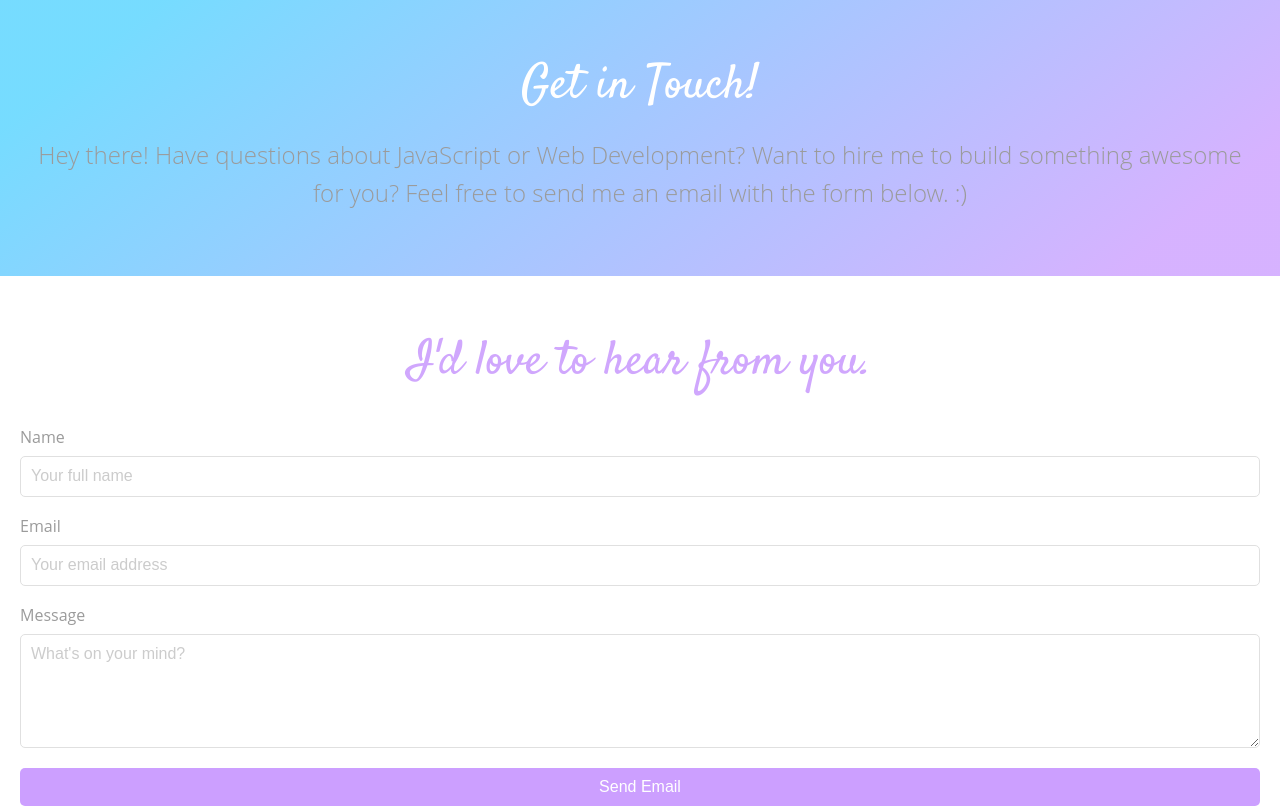
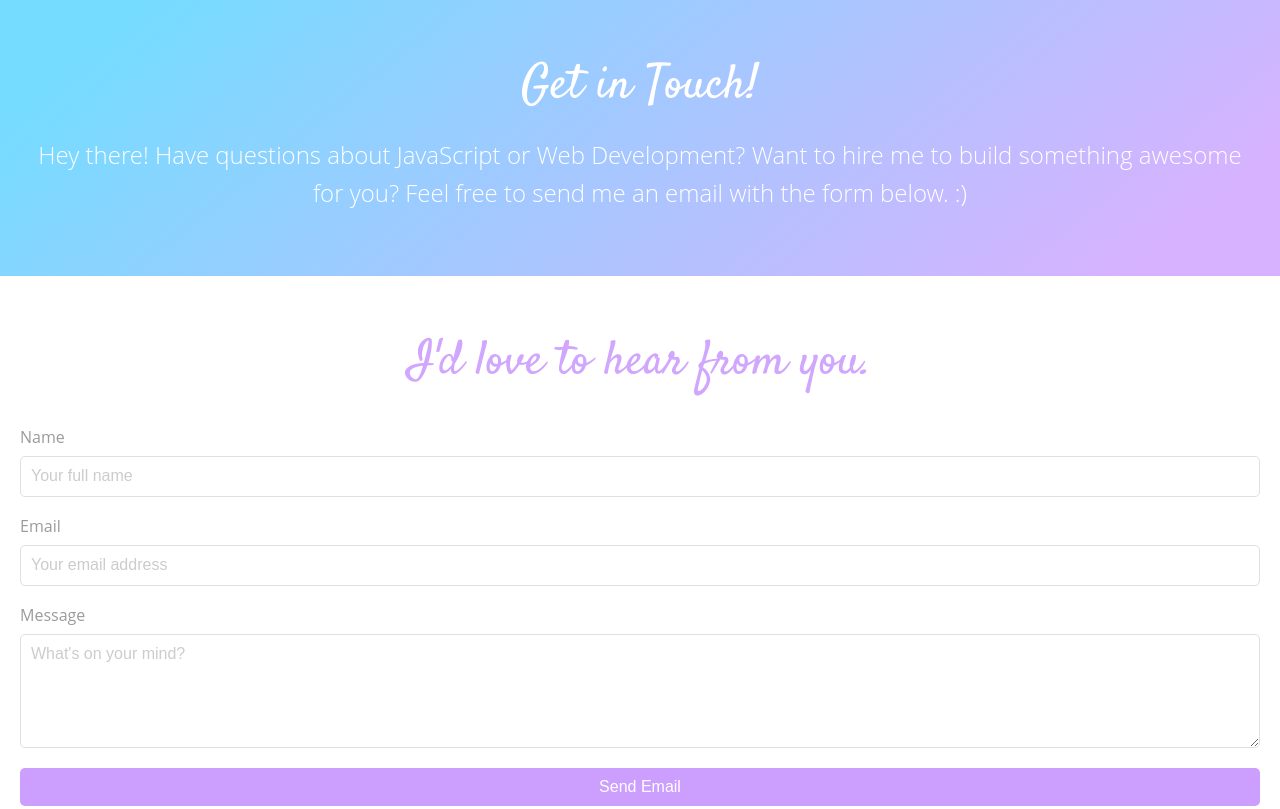
Before and after one commit to csndra0504/contact-form, a website: page public/index.html in a window 1280 px wide. Shown: the top 809 px of the page. Drawn offline with nearby package versions, Linux system fonts and the light colour scheme.

Commit message:
fix: contact page p color

```diff
--- a/public/contact-form.css
+++ b/public/contact-form.css
@@ -8,7 +8,7 @@
 html{
     font-size: 10px;
 }
-body, p{
+body {
     color: #9B9B9B;
     font-size: 1.6rem;
     font-family: "Open Sans", SansSerif;
```
